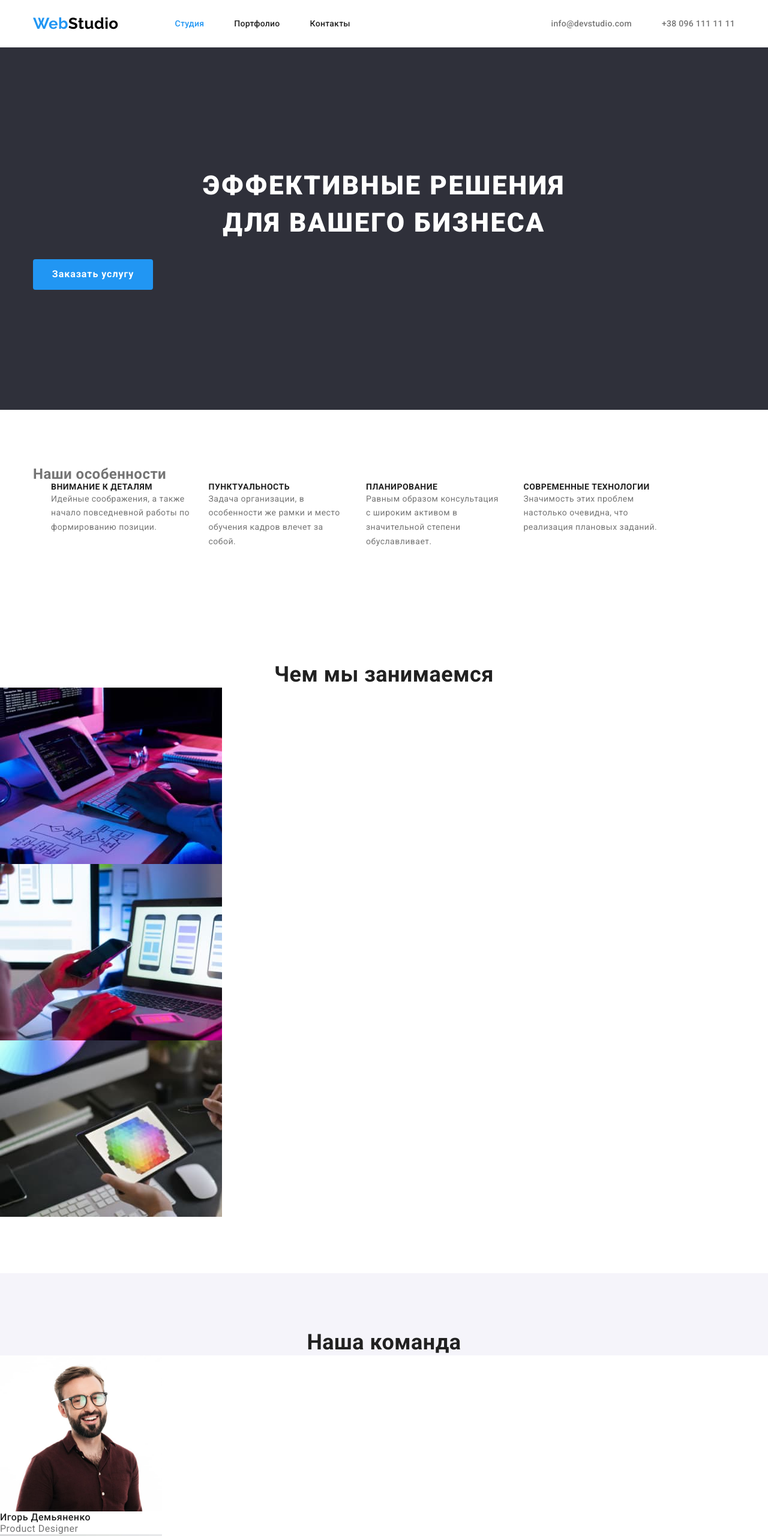
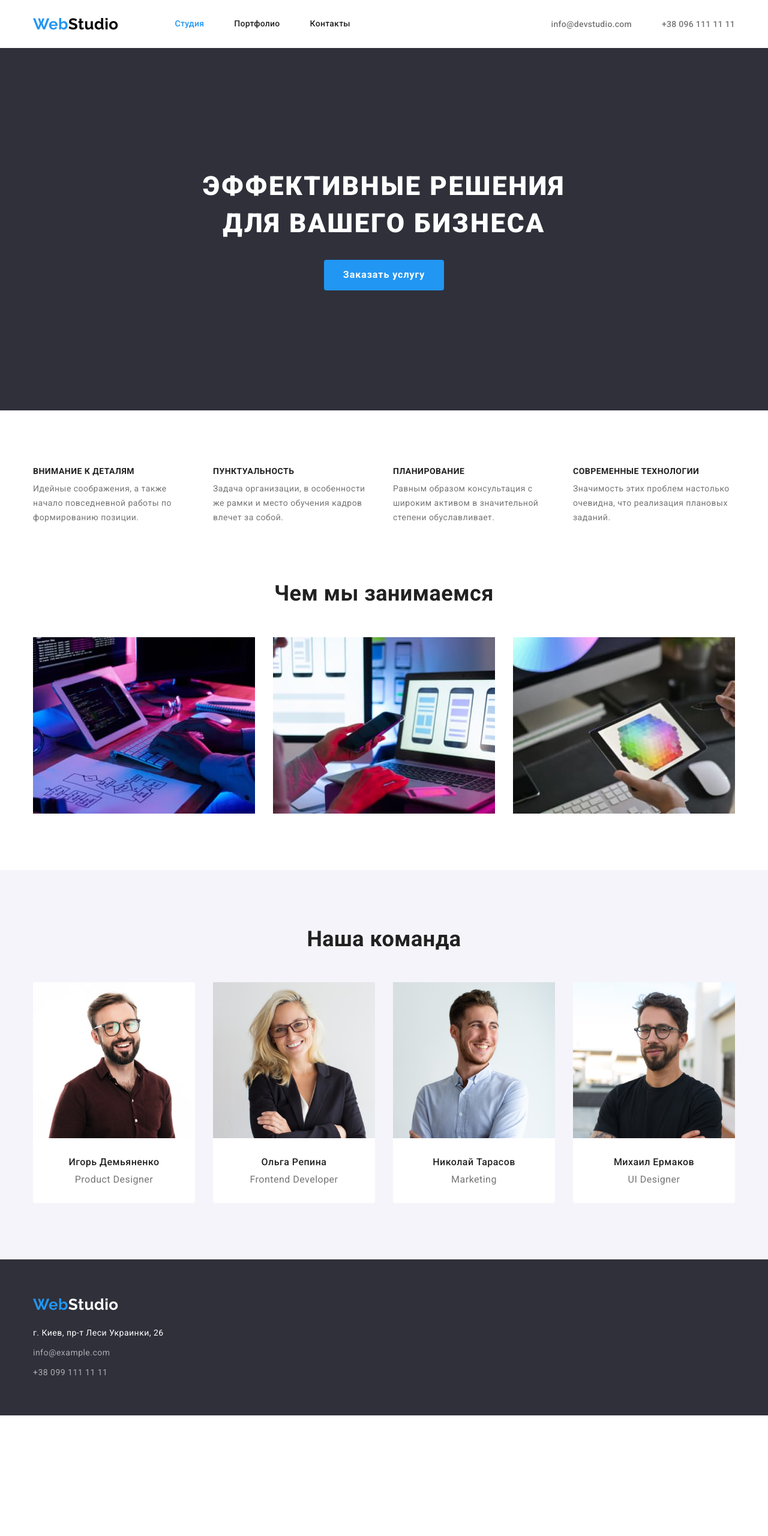
Before and after one commit to VasylchenkoSerhii/my-project-1, a plain HTML site: page index.html in a window 1280 px wide. Shown: the top 2560 px of the page at 60% size. After the commit the page ends 2359 px from the top, so only its background shows below. Drawn offline with nearby package versions, Linux system fonts and the light colour scheme.

Commit message:
work on the flexbox

```diff
--- a/CSS/styles.css
+++ b/CSS/styles.css
@@ -54,23 +54,43 @@ body {
 }
 /* =======start covponents========= */
 .section-title {
-  color: var(--secondary-text-color);
+  margin-bottom: 50px;
 
   font-weight: 700;
   font-size: 36px;
   line-height: 1.2;
   text-align: center;
+
+  color: var(--secondary-text-color);
 }
 .section {
   padding-top: 94px;
   padding-bottom: 94px;
 }
+.title,
+.team-title {
+  margin-bottom: 10px;
+}
+.visually-hidden {
+  position: absolute;
+  width: 1px;
+  height: 1px;
+  margin: -1px;
+  border: 0;
+  padding: 0;
+  white-space: nowrap;
+  clip-path: inset(100%);
+  clip: rect(0 0 0 0);
+  overflow: hidden;
+}
 /* =========end components========= */
 /* ======start site nav======= */
+.header {
+  border-bottom: 1px solid #ececec;
+}
 .nav-box {
   display: flex;
   align-items: center;
-  justify-content: space-between;
 }
 .site-nav {
   display: flex;
@@ -81,15 +101,13 @@ body {
   align-items: center;
 }
 .logo {
-  color: var(--footer-logo-text-color);
+  margin-right: 94px;
 
-  padding-top: 24px;
-  padding-bottom: 24px;
-  margin-right: 94px;
   font-family: Raleway, sans-serif;
   font-weight: 700;
   font-size: 26px;
   line-height: 1.19;
+  color: var(--footer-logo-text-color);
 }
 .logo-web {
   color: var(--primary-accent-color);
@@ -101,14 +119,15 @@ body {
   color: var(--primary-accent-color);
 }
 .site-nav-list a {
-  color: var(--secondary-text-color);
-
+  display: block;
   padding-top: 32px;
   padding-bottom: 32px;
+
   font-weight: 500;
   font-size: 14px;
   line-height: 1.14;
   letter-spacing: 0.02em;
+  color: var(--secondary-text-color);
 }
 .site-nav-list a:hover,
 .site-nav-list a:focus,
@@ -119,52 +138,51 @@ body {
 .contacts-list {
   display: flex;
   align-items: center;
+  margin-left: auto;
 }
 .contacts-list-item:not(:last-child) {
   margin-right: 50px;
 }
 .contacts-list a {
-  color: var(--primary-text-color);
-
   padding-top: 32px;
   padding-bottom: 32px;
+
   font-weight: 500;
   font-size: 14px;
   line-height: 1.14;
   letter-spacing: 0.02em;
+  color: var(--primary-text-color);
 }
 /* ========end site nav====== */
 /* =======start hero section====== */
 .hero {
   padding-top: 200px;
   padding-bottom: 200px;
+
+  text-align: center;
   background-color: var(--footer-and-header-bg-color);
 }
 .hero-title {
-  color: var(--secondary-accent-color);
-
+  width: 696px;
   margin-left: auto;
   margin-right: auto;
-  width: 696px;
   margin-bottom: 30px;
+
   font-weight: 900;
   font-size: 44px;
   line-height: 1.4;
   text-align: center;
   letter-spacing: 0.06em;
   text-transform: uppercase;
+  color: var(--secondary-accent-color);
 }
 .modal-btn {
-  color: var(--primary-bg-color);
-  background-color: var(--primary-accent-color);
-
-  margin-left: auto;
-  margin-right: auto;
   min-width: 200px;
   padding: 10px 25px;
   border: none;
   border-radius: 4px;
   cursor: pointer;
+
   font-family: inherit;
   font-weight: 700;
   font-size: 16px;
@@ -172,6 +190,8 @@ body {
   align-items: center;
   text-align: center;
   letter-spacing: 0.06em;
+  color: var(--primary-bg-color);
+  background-color: var(--primary-accent-color);
 }
 .modal-btn:hover {
   background-color: var(--bg-hover-btn-color);
@@ -181,61 +201,95 @@ body {
 .feature-list {
   display: flex;
   flex-wrap: wrap;
-  /* padding-left: -30px; */
+  margin-left: -30px;
+  margin-top: -30px;
 }
 .feature-list-item {
   flex-basis: calc((100% - 120px) / 4);
-  padding-left: 30px;
+  margin-left: 30px;
+  margin-top: 30px;
 }
 .feature-list .title {
-  color: var(--secondary-text-color);
-
   font-weight: 700;
   font-size: 14px;
   line-height: 1.1;
   text-transform: uppercase;
+  color: var(--secondary-text-color);
 }
 .feature-list .text {
   font-size: 14px;
   line-height: 1.7;
 }
 /* ======and features section====== */
-/* ======start our team section==== */
+/* ======start our work section==== */
+.our-work-section {
+  padding-top: 0px;
+}
+.work-list {
+  display: flex;
+  flex-wrap: wrap;
+}
+.work-list-item:not(:nth-child(3n)) {
+  margin-right: 30px;
+}
+.work-list-item:not(:nth-last-child(-n + 3)) {
+  margin-bottom: 30px;
+}
+/* =====and out work section======= */
+/* ======start our team section====== */
 .our-team-section {
   background-color: var(--secondary-bg-color);
 }
+.team-list {
+  display: flex;
+  flex-wrap: wrap;
+  margin-left: -30px;
+  margin-top: -30px;
+}
 .team-list-item {
-  background-color: var(--primary-bg-color);
+  margin-left: 30px;
+  margin-top: 30px;
+  flex-basis: calc((100% - 120px) / 4);
 }
 .team-title {
-  color: var(--secondary-text-color);
-
   font-weight: 500;
   font-size: 16px;
   line-height: 1.2;
+  text-align: center;
+  color: var(--secondary-text-color);
 }
 .team-list .position {
   font-size: 16px;
   line-height: 1.2;
+  text-align: center;
+}
+.content-card-team {
+  padding: 30px;
+  border-radius: 0 0 4px 4px;
+  background-color: var(--primary-bg-color);
 }
 /* =======and our team section===== */
 /* =======start footer section====== */
 .footer {
+  padding-top: 60px;
+  padding-bottom: 60px;
+
   background-color: var(--footer-and-header-bg-color);
 }
 .logo-footer {
-  color: var(--secondary-accent-color);
+  display: inline-block;
+  margin-bottom: 20px;
 
   font-family: Raleway, sans-serif;
   font-weight: 700;
   font-size: 26px;
   line-height: 1.19;
+  color: var(--secondary-accent-color);
 }
 .footer-contacts a {
-  color: var(--footer-text-color);
-
   font-size: 14px;
   line-height: 1.7;
+  color: var(--footer-text-color);
 }
 .footer-contacts .link-map {
   color: var(--primary-bg-color);
@@ -244,28 +298,61 @@ body {
 .footer-contacts a:focus {
   color: var(--primary-accent-color);
 }
+.footer-contacts-item:not(:last-child) {
+  margin-bottom: 9px;
+}
 /* ========PORTFOLIO PAGE======= */
+.portfolio-section {
+  padding-top: 130px;
+  padding-bottom: 94px;
+}
+.filters-list {
+  display: flex;
+  justify-content: center;
+  margin-bottom: 34px;
+}
+.filters-list-item:not(:last-child) {
+  margin-right: 8px;
+}
 .filter-btn {
+  padding: 6px 22px;
+  border-radius: 4px;
+  border: none;
+
+  font-family: inherit;
   color: var(--secondary-text-color);
   background-color: var(--secondary-bg-color);
-  font-family: inherit;
 }
 .filter-btn:hover,
 .filter-btn:focus {
   color: var(--primary-bg-color);
   background-color: var(--bg-hover-btn-color);
 }
+.products-list {
+  display: flex;
+  flex-wrap: wrap;
+  margin-left: -30px;
+  margin-top: -30px;
+}
+.products-list-item {
+  box-sizing: calc((100% - 90px) / 3);
+  margin-left: 30px;
+  margin-top: 30px;
+}
 .product-title {
   font-weight: 700;
   font-size: 18px;
   line-height: 2;
   letter-spacing: 0.06em;
-
   color: var(--secondary-text-color);
 }
 .products-list p {
   font-size: 16px;
   line-height: 1.9;
-
   color: var(--primary-text-color);
 }
+.content-products-list {
+  padding: 20px 24px;
+  border: 1px solid #eeeeee;
+  border-top: none;
+}
--- a/index.html
+++ b/index.html
@@ -19,7 +19,7 @@
         <nav class="site-nav">
             <a class="logo link" href="./index.html" lang="en"><span class="logo-web">Web</span>Studio</a>
             <ul class="site-nav-list list">
-                <li class="site-nav-list-item"><a class="current link" href="">Студия</a></li>
+                <li class="site-nav-list-item"><a class="current link" href="./index.html">Студия</a></li>
                 <li class="site-nav-list-item"><a class="link" href="./portfolio.html">Портфолио</a></li>
                 <li class="site-nav-list-item"><a class="link" href="">Контакты</a></li>
             </ul>
@@ -41,7 +41,7 @@
     <!-- features section -->
     <section class="section">
         <div class="container">
-            <h2 class="hidden title">Наши особенности</h2>
+            <h2 class="visually-hidden title">Наши особенности</h2>
             <ul class="feature-list list">
                 <li class="feature-list-item">
                     <h3 class="title">Внимание к деталям</h3>
@@ -63,63 +63,77 @@
         </div>
     </section>
     <!-- our work section -->
-    <section class="section">
+    <section class="our-work-section section">
+        <div class="container">
             <h2 class="section-title">Чем мы занимаемся</h2>
-        <ul class="list">
-            <li>
+            <ul class="work-list list">
+                <li class="work-list-item">
                     <img src="./images/work-1.jpg" alt="Програмист верстает сайт" width="370" height="294">
                 </li>
-            <li>
+                <li class="work-list-item">
                     <img src="./images/work-2.jpg" alt="Програмист разрабатывает мобильное приложение" width="370" height="294">
                 </li>
-            <li>
+                <li class="work-list-item">
                     <img src="./images/work-3.jpg" alt="Дизайнер подбирает цветовую палитру" width="370" height="294">
                 </li>
             </ul>
+        </div>
     </section>
     <!-- our team -->
     <section class="our-team-section section">
+        <div class="container">
             <h2 class="section-title">Наша команда</h2>
             <ul class="team-list list">
                 <li class="team-list-item">
                     <img src="./images/photo-1.jpg" alt="Игорь Демьяненко" width="270" height="260">
+                    <div class="content-card-team">
                         <h3 class="team-title">Игорь Демьяненко</h3>
                         <p class="position" lang="en">Product Designer</p>
+                    </div>
                 </li>
                 <li class="team-list-item">
                     <img src="./images/photo-2.jpg" alt="Ольга Репина" width="270" height="260">
+                    <div class="content-card-team">
                         <h3 class="team-title">Ольга Репина</h3>
                         <p class="position" lang="en">Frontend Developer</p>
+                    </div>
                 </li>
                 <li class="team-list-item">
                     <img src="./images/photo-3.jpg" alt="Николай Тарасов" width="270" height="260">
+                    <div class="content-card-team">
                         <h3 class="team-title">Николай Тарасов</h3>
                         <p class="position" lang="en">Marketing</p>
+                    </div>
                 </li>
                 <li class="team-list-item">
                     <img src="./images/photo-4.jpg" alt="Михаил Ермаков" width="270" height="260">
+                    <div class="content-card-team">
                         <h3 class="team-title">Михаил Ермаков</h3>
                         <p class="position" lang="en">UI Designer</p>
+                    </div>
                 </li>
             </ul>
+        </div>
     </section>
 </main>
     <!-- footer section -->
 <footer class="footer">
+    <div class="container">
         <a class="logo-footer link" href="./index.html" lang="en"><span class="logo-web">Web</span>Studio</a>
         <address>
-        <ul class="list footer-contacts">
-            <li>
+            <ul class="footer-contacts list">
+                <li class="footer-contacts-item">
                     <a class="link-map link" href="https://goo.gl/maps/YheehXVUGJpJTCyh9" target="_blank" rel="noopener noreferrer">г. Киев, пр-т Леси Украинки, 26</a>
                 </li>
-            <li>
+                <li class="footer-contacts-item">
                     <a class="link" href="mailto:info@example.com">info@example.com</a>
                 </li>
-            <li>
+                <li class="footer-contacts-item">
                     <a class="link" href="tel:+380991111111">+38 099 111 11 11</a>
                 </li>
             </ul>
         </address>
+    </div>
 </footer>
 </body>
 </html>
```
Also changed, not shown: portfolio.html (+39 -9 lines). Lines whose indentation alone changed are shown as unchanged.
